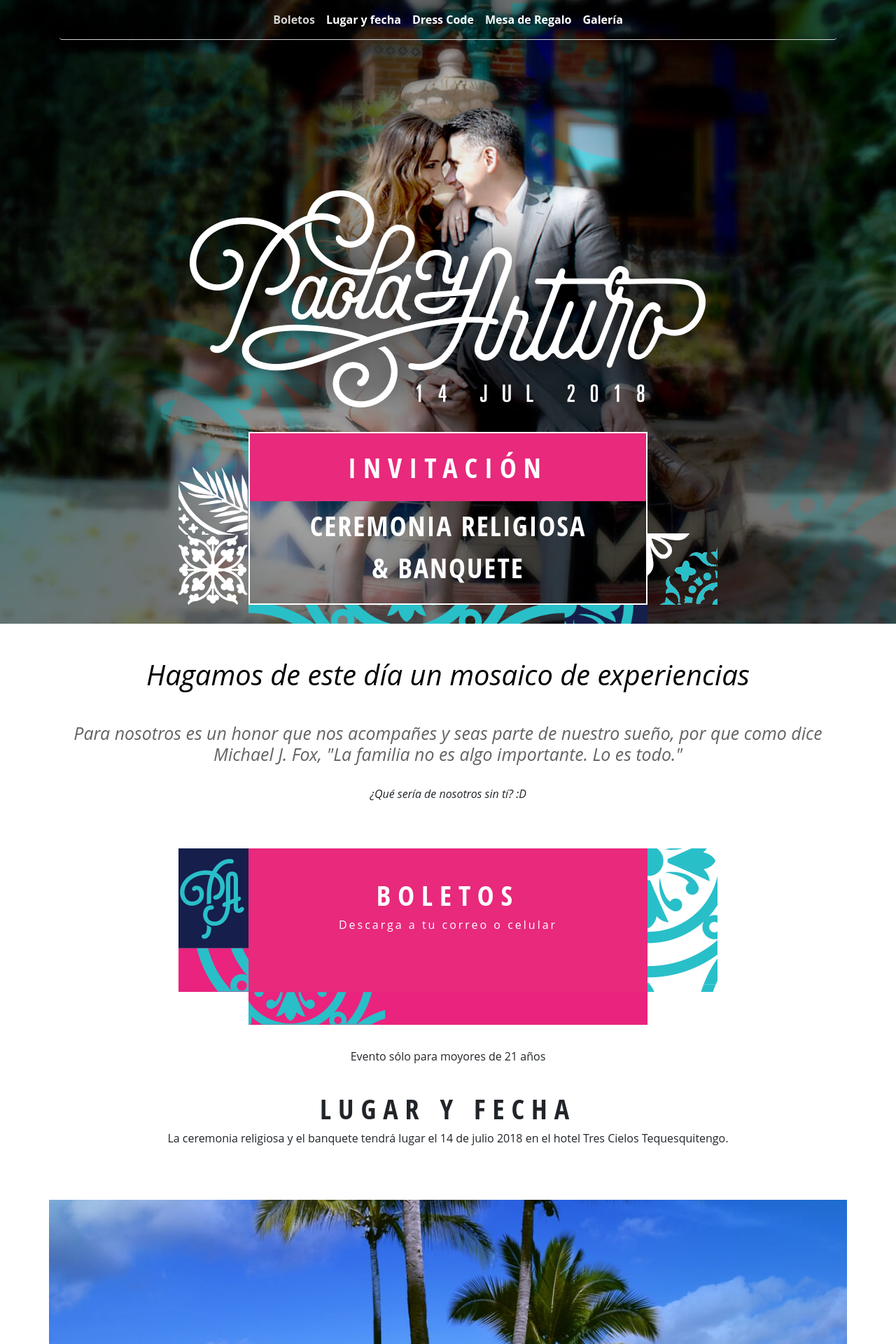
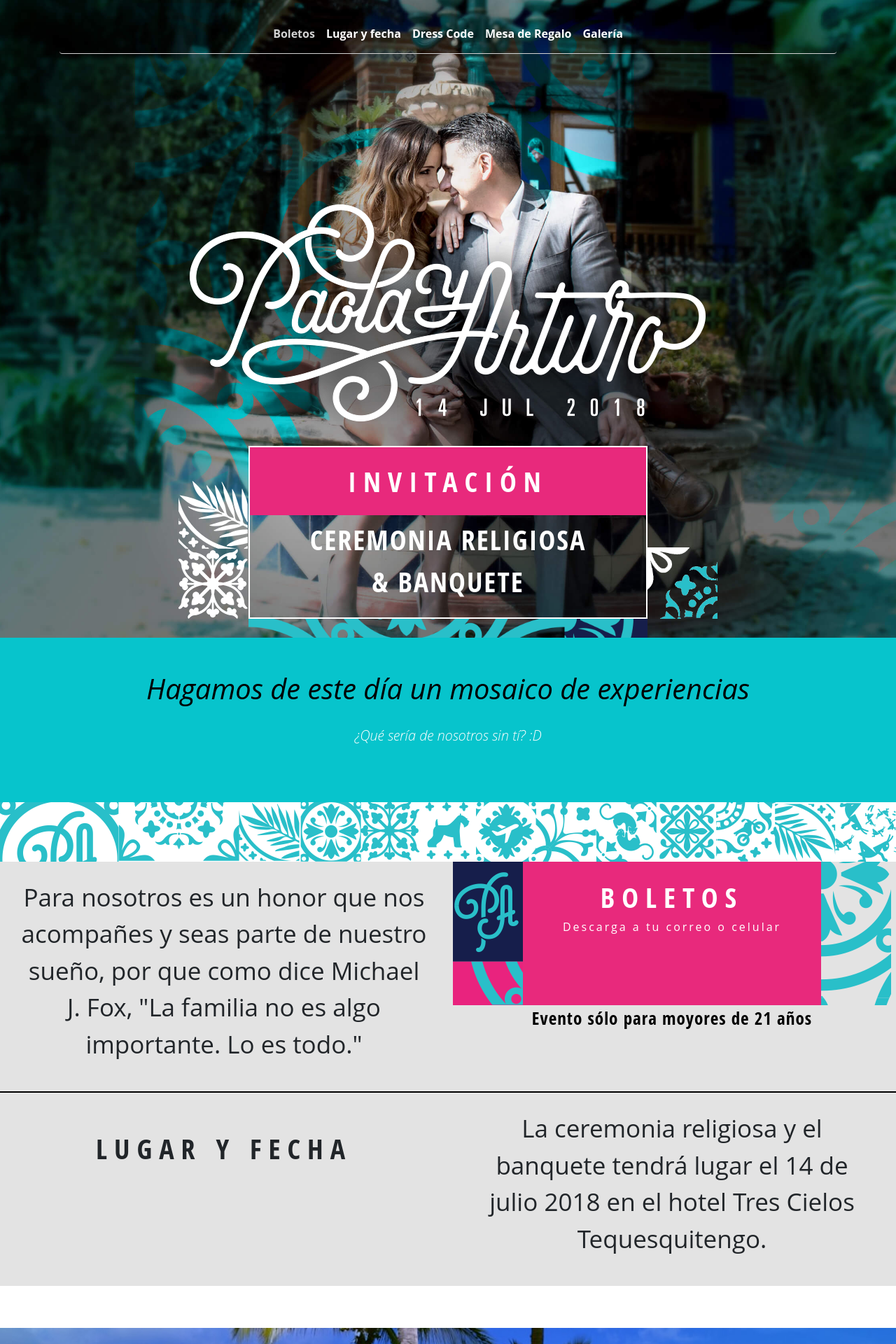
Before and after one commit to alucard0/paolayarturo, a PHP site: page / in a window 1280 px wide. Shown: the top 1920 px of the page at 70% size. Run offline with PHP 8.4, Linux system fonts and the light colour scheme; some libraries are stand-ins or nearby versions.

Commit message:
Rediseño

```diff
--- a/css/main.css
+++ b/css/main.css
@@ -25,11 +25,11 @@ div.bgDressCode,div.bgComoLlegar{
 
 /*Titulos*/
 header div.contenidoHeader div.invitacionContenido p:nth-child(1),
-div#boletos p:nth-child(1),
+div#boletos div.botonBoleto p:nth-child(1),
 div#mesaRegalos p:nth-child(1),
 div#dressCode p:nth-child(1),
 div#comoLlegar p:nth-child(1),
-div#lugarFecha p:nth-child(2),
+div#lugarFecha p.titulo,
 div.hotelReservacion p.titulo,
 div.bgAzul p.titulo
 {
@@ -96,6 +96,7 @@ header.bannerHeader{
 	-webkit-background-size: cover;
 	-moz-background-size: cover;
 	-o-background-size: cover;
+	padding-top: 20px;
 }
 header div.contenidoHeader figure.logo{
 	margin: 215px 0 35px 0;
@@ -136,9 +137,6 @@ header div.contenidoHeader div.invitacionContenido p:nth-child(2){
 /*Fin header*/
 
 /*Contenido*/
-div.fraseIntro{
-	margin: 50px 0px;
-}
 div.fraseIntro p{
 	text-align: center;
 	font-style: italic;
@@ -149,10 +147,11 @@ div.fraseIntro p:nth-child(1){
 	line-height: 45px;
 }
 div.fraseIntro p:nth-child(2){
-	color:#636466;
-	font-size: 25px;
+	color:#fff;
+	font-size: 20px;
 	line-height: 30px;
 	margin: 30px 0;
+	font-weight: 300;
 }
 div.fraseIntro p:nth-child(3),div#lugarFecha p:nth-child(1),{
 	color:#000;
@@ -160,28 +159,45 @@ div.fraseIntro p:nth-child(3),div#lugarFecha p:nth-child(1),{
 	margin-top: 20px;
 }
 
-
-div#boletos p,div#mesaRegalos p,div#dressCode p,div#comoLlegar p,div.infoHotel p,
+div#boletos,div#lugarFecha{
+	background-color: #e3e3e3;
+}
+div#boletos div.botonBoleto p.restriccion{
+	color: #000;
+    text-transform: none;
+    font-size: 25px;
+    letter-spacing: 1px;
+    font-weight: 600;
+}
+div#boletos .botonBoleto p,div#mesaRegalos p,div#dressCode p,div#comoLlegar p,div.infoHotel p,
 div.hotelReservacion p{
 	color: #fff;
 }
 div#boletos span{
-
 	font-size: 20px;
 }
+
+div#boletos p.frase,div#lugarFecha p.contenido{
+	text-align: center;
+	font-size: 35px;
+	padding: 25px 15px;
+}
+
 div#boletos p:nth-child(2){
 	text-align: center;
 	letter-spacing: 3px;
 }
+
+div#boletos>div.row:nth-child(1){
+	border-bottom: 2px solid #000;
+}
+
+
 div#lugarFecha p,div.infoHotel p{
 	text-align: center;
 }
-
-div#lugarFecha p:nth-child(1){
-	text-align: center;
-	font-size: 16px;
-	line-height: 30px;
-	margin: 30px 0;
+div#lugarFecha p.titulo{
+	padding: 50px 0;
 }
 
 div.bannerHotel{
@@ -205,11 +221,24 @@ div.infoHotel p:nth-child(2){
 div.infoHotel figure{
 	text-align: center;
 }
+
+.videoWrapper {
+	position: relative;
+	padding-bottom: 56.25%; /* 16:9 */
+	padding-top: 25px;
+	height: 0;
+}
+.videoWrapper iframe {
+	position: absolute;
+	top: 0;
+	left: 0;
+	width: 100%;
+	height: 100%;
+}
+
 div.bgAzul{
 	background: #07c4cc;
-	padding-bottom: 10px;
-	padding-left: 50px;
-    padding-right: 50px;
+    padding: 50px 10px;
 }
 div.bgAzul p.titulo{
 	color: #fff;
@@ -350,14 +379,25 @@ div.bannerMesaRegalos p{
 	div#comoLlegar p:nth-child(1),
 	div#lugarFecha p:nth-child(2),
 	div.hotelReservacion p.titulo,
-	div.bgAzul p.titulo {
+	div.bgAzul p.titulo,
+	div#lugarFecha p.contenido {
     	font-size: 20px;
 	}
-	div#boletos p:nth-child(1){
-		padding-bottom: 0;
+	div#boletos div.botonBoleto p:nth-child(1){
+		font-size: 26px;
+	}
+	div#boletos div.botonBoleto p.restriccion {
+	    font-size: 20px;
+	}
+		div#boletos>div.row:nth-child(1) {
+	    border-bottom: none;
 	}
 	div#boletos p:nth-child(2) {
 	    font-size: 13px;
+	    margin-bottom: 0;
+	}
+	div#lugarFecha p.titulo{
+		padding: 20px 0;
 	}
 	div.bannerHotel{
 		padding: 1px;
--- a/footer.php
+++ b/footer.php
@@ -24,10 +24,12 @@
       <script type="text/javascript">
             $(document).ready(function() {
                 $(".owl-carousel").owlCarousel({
-                    autoPlay: 5000, //Set AutoPlay to 3 seconds
+                    autoplay: true,
+                    autoplayTimeout:4000, //Set AutoPlay to 3 seconds
                     items : 3,
                     loop:true,
                     nav:false,
+                    autoHeight:true,
                     responsive:{
                     0:{
                         items:1
--- a/header.php
+++ b/header.php
@@ -29,7 +29,7 @@ ob_start("ob_gzhandler");
 
 	<script>
 	  WebFontConfig = {
-	    google: { families: ['Open+Sans+Condensed:300,700','Open+Sans:300,400,400i,700'] }
+	    google: { families: ['Open+Sans+Condensed:300,600,600i,700','Open+Sans:300,400,400i,700'] }
 	  };
 	  (function() {
 	    var wf = document.createElement('script');
--- a/index.php
+++ b/index.php
@@ -5,20 +5,25 @@ include 'header.php';
 *	Documento: Live del micrositio
 */
 ?>
-	<div class="container">
-		<div class="row fraseIntro justify-content-center">
+	<div class="container-fluid bgAzul">
+		<div class="fraseIntro justify-content-center">
 			<p>Hagamos de este día un mosaico de experiencias</p>
-			<p>Para nosotros es un honor  que nos acompañes y seas parte de nuestro sueño,  por que como dice Michael J. Fox, "La familia no es algo importante. Lo es todo."</p>
 			<p>¿Qué sería de nosotros sin tí? :D</p>
+
 		</div>
 	</div>
-
-	<div class="container" id="boletos">
+<figure class="nomargin"><img src="images/mosaicos/mosaicoDivision.png" alt="" class="img-fluid"></figure>
+	<div class="container-fluid" id="boletos">
 		<div class="row justify-content-center">
+			<div class="col-12 col-sm-6">
+				<p class="frase">Para nosotros es un honor  que nos acompañes y seas parte de nuestro sueño,  por que como dice Michael J. Fox, "La familia no es algo importante. Lo es todo."</p>
+			</div>
+			<div class="col-12 col-sm-6">
+				<div class="row botonBoleto justify-content-center">
 					<div class="col-2 nopadding">
 					<figure class="nomargin text-right"><img src="images/mosaicos/2_ICONO_IZQ_PYA.png" alt="" class="img-fluid"></figure>
 					</div>
-				<div class="col-8 col-sm-6 nopadding bgBoletos">
+					<div class="col-8 col-sm-8 nopadding bgBoletos">
 						<a href="#" data-toggle="modal" data-target="#modalBoletos">
 							<p>Boletos</p>
 							<p>Descarga a tu correo o celular<br><span class="oi oi-data-transfer-download"></span></p>
@@ -27,14 +32,16 @@ include 'header.php';
 					<div class="col-2 nopadding">
 						<figure class="nomargin  text-left"><img src="images/mosaicos/2_ICONO_DER_PLANTA.png" alt="" class="img-fluid"></figure>
 					</div>
-				<div class="col-8 col-sm-6 nopadding text-center">
-					<figure class=" nomargin"><img src="images/mosaicos/2_ICONO_CENTRO_PLANTA.png" alt="" class="img-fluid align-top"></figure>
+					<div class="col-8 col-sm-8 nopadding text-center">
+						<p class="restriccion">Evento sólo para moyores de 21 años</p>
+					</div>
+				</div>
 			</div>
 		</div>
 	</div>
 	<!-- Modal -->
 	<div class="modal fade" id="modalBoletos" tabindex="-1" role="dialog" aria-labelledby="exampleModalLabel" aria-hidden="true">
-	  <div class="modal-dialog" role="document">
+	  <div class="modal-dialog modal-dialog-centered" role="document">
 	    <div class="modal-content">
 	      <div class="modal-header">
 	        <h5 class="modal-title" id="exampleModalLabel">Descarga tus boletos</h5>
@@ -58,12 +65,14 @@ include 'header.php';
 	    </div>
 	  </div>
 	</div>
-	<div class="container" id="lugarFecha">
+	<div class="container-fluid" id="lugarFecha">
 			<div class="row">
-				<div class="col">
-					<p>Evento sólo para moyores de 21 años</p>
-					<p>Lugar y Fecha</p>
-					<p>La ceremonia religiosa y el banquete tendrá lugar el 14 de julio 2018 en el hotel Tres Cielos Tequesquitengo.</p>
+				<div class="col-12 col-sm-6">
+					<p class="titulo">Lugar y Fecha</p>
+
+				</div>
+				<div class="col-12 col-sm-6">
+					<p class="contenido">La ceremonia religiosa y el banquete tendrá lugar el 14 de julio 2018 en el hotel Tres Cielos Tequesquitengo.</p>
 				</div>
 			</div>
 	</div>
@@ -77,8 +86,8 @@ include 'header.php';
 			</div>
 	</div>
 
-	<div class="bannerHotel infoHotel container">
-		<!-- Video https://youtu.be/5sI5OTtQmxc-->
+	<div class="bannerHotel infoHotel">
+		<div class="container">
 			<div class="row justify-content-center">
 				<figure class="text-center">
 					<img src="images/trescielos/3Cielos_Logo.png" alt="logo Hotel Tres Cielos" class="img-fluid">
@@ -88,20 +97,10 @@ include 'header.php';
 				<p>¿Qué mejor lugar para consentir a nuestros invitados?</p>
 			</div>
 		</div>
-	<div class="container infoHotel bgAzul">
-		<div class="row justify-content-center">
-			<p>Antes de prepararte para la ceremonia, relájate en las albercas, juega un partidito de tenis o simplemente disfruta de una vista de sueño.</p>
-		</div>
-	</div>
-	<div class="container bgAzul">
-		<div class="row justify-content-center">
-			<div class="col-12 col-sm-6 hotelHeader">
-				<div class="row justify-content-end">
-					<p class="titulo">Hotel</p>
-					<figure class="nomargin text-right"><img src="images/mosaicos/3_ICONO_DER_PALMA.png" class="img-fluid" alt=""></figure>
-				</div>
 	</div>
 	<!--Aqui va carrousel-->
+	<div class="container-fluid">
+		<div class="row">
 			<div class="owl-carousel owl-theme">
   	  	<figure class="item">
 			<img src="images/trescielos/8_TRESCIELOS.jpg" alt="" class="img-fluid">
@@ -127,6 +126,26 @@ include 'header.php';
 	   		<figure class="item">
 	  			<img src="images/trescielos/1_TRESCIELOS.jpg" alt="" class="img-fluid">
 		</figure>
+   		<div class="item videoWrapper">
+   			<iframe width="100%" src="https://www.youtube.com/embed/5sI5OTtQmxc?rel=0&amp;showinfo=0" frameborder="0" allow="autoplay; encrypted-media" allowfullscreen></iframe>
+   		</div>
+ 	</div>
+		</div>
+	</div>
+
+
+	<div class="container infoHotel bgAzul">
+		<div class="row justify-content-center">
+			<p>Antes de prepararte para la ceremonia, relájate en las albercas, juega un partidito de tenis o simplemente disfruta de una vista de sueño.</p>
+		</div>
+	</div>
+	<div class="container bgAzul">
+		<div class="row justify-content-center">
+			<div class="col-12 col-sm-6 hotelHeader">
+				<div class="row justify-content-end">
+					<p class="titulo">Hotel</p>
+					<figure class="nomargin text-right"><img src="images/mosaicos/3_ICONO_DER_PALMA.png" class="img-fluid" alt=""></figure>
+				</div>
 			</div>
 
 		</div>
```
Also changed, not shown: images/header/banner.jpg, images/mosaicos/mosaicoDivision.png (added). Lines whose indentation alone changed are shown as unchanged.
